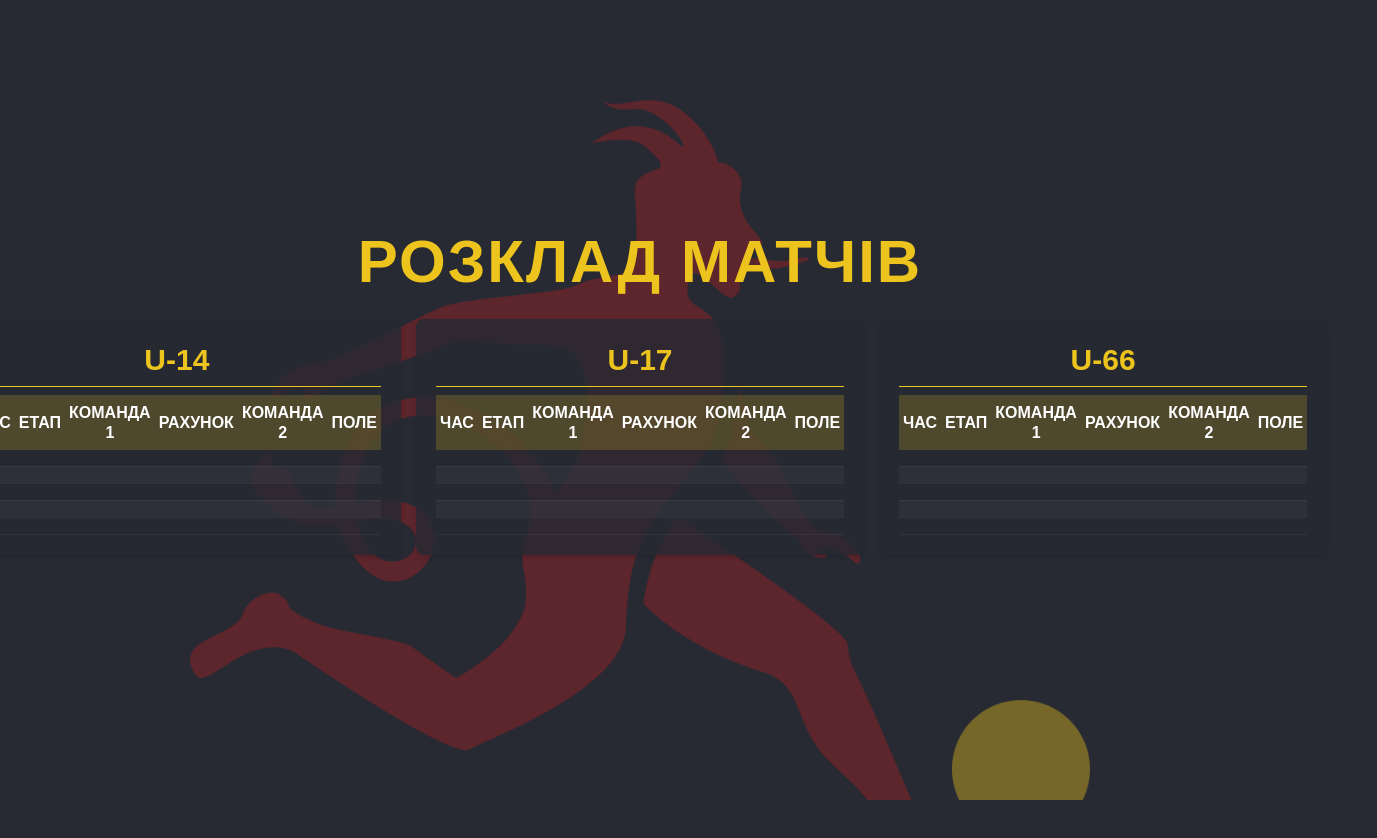
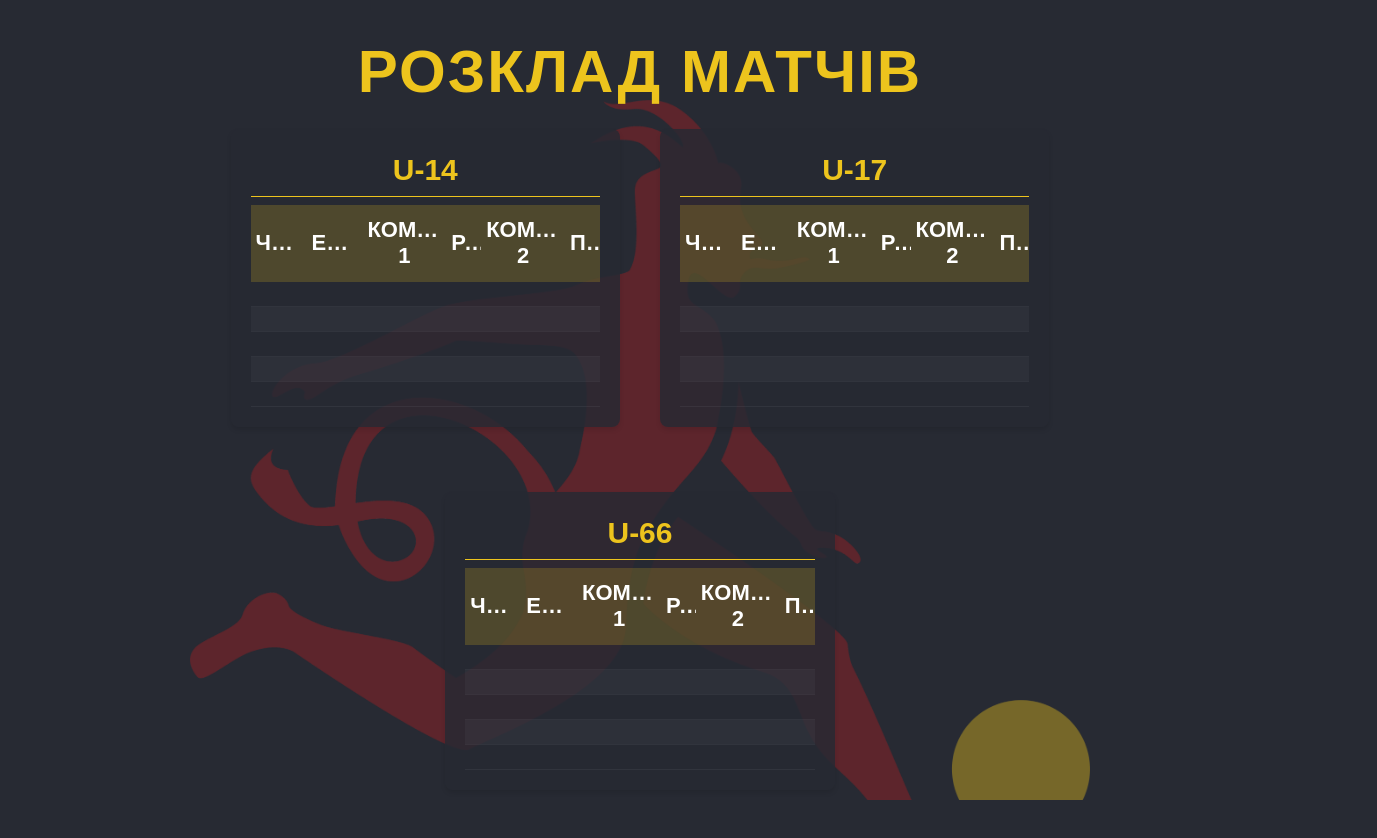
Before and after one commit to DemiaKo/Kubok-Blyznytsi, a website: page 1scrF.html in a window 1280 px wide. Shown: the whole page, 1377 px wide, since content can reach past the window. Before the commit the page ends 800 px from the top, so only its background shows below. Drawn offline with Linux system fonts and the light colour scheme; no server answers.

Commit message:
dqwaD6323213213

```diff
--- a/1scrF.css
+++ b/1scrF.css
@@ -195,41 +195,33 @@ tr:hover {
     }
 }
 
-/* --- ІДЕАЛЬНИЙ ФІКС ДЛЯ 3-Х ТАБЛИЦЬ У РЯД (AFTERFINAL) --- */
+/* --- ПРОСТОРІ ТАБЛИЦІ В СТИЛІ 2SCR (AFTERFINAL) --- */
 
 .match-schedule {
-    /* Дозволяємо браузеру самому ідеально розподіляти ширину колонок під текст */
-    table-layout: auto !important;
     width: 100%;
+    table-layout: fixed; /* Фіксуємо ширину, щоб таблиця не "скакала" */
+    border-collapse: collapse;
 }
 
 .match-schedule th, .match-schedule td {
-    /* НАЙГОЛОВНІШЕ: Дозволяємо тексту переноситися на новий рядок і не обрізатися! */
-    white-space: normal !important;
-    overflow: visible !important;
-    text-overflow: clip !important;
-    line-height: 1.2 !important;
-    word-wrap: break-word !important;
+    text-align: center;
+    padding: 12px 5px !important; /* Більше простору у висоту */
+    white-space: nowrap !important; /* Забороняємо тексту переноситися як попало */
+    overflow: hidden;
+    text-overflow: ellipsis; /* Якщо щось не влазить - будуть три крапки */
 }
 
-.match-schedule th {
-    /* Трохи менший шрифт для заголовків */
-    font-size: 16px !important;
-    padding: 8px 4px !important;
+/* Дозволяємо перенос тексту ТІЛЬКИ для назв команд, якщо вони дуже довгі */
+table th:nth-child(3), table td:nth-child(3),
+table th:nth-child(5), table td:nth-child(5) {
+    white-space: normal !important;
+    line-height: 1.2 !important;
 }
 
-.match-schedule td {
-    /* Оптимальний шрифт для самих даних */
-    font-size: 18px !important;
-    padding: 8px 4px !important;
-}
-
-/* Задаємо мінімальні розміри для цифр, щоб вони не стискалися */
-table th:nth-child(4), table td:nth-child(4) {
-    min-width: 55px;
-    font-weight: bold;
-} /* Рахунок */
-
-table th:nth-child(6), table td:nth-child(6) {
-    min-width: 45px;
-} /* Поле */
+/* Ідеальні пропорції для 6-ти колонок (тепер їм є де розгулятися) */
+table th:nth-child(1), table td:nth-child(1) { width: 16% !important; } /* Час */
+table th:nth-child(2), table td:nth-child(2) { width: 16% !important; } /* Етап */
+table th:nth-child(3), table td:nth-child(3) { width: 24% !important; } /* Команда 1 */
+table th:nth-child(4), table td:nth-child(4) { width: 10% !important; font-weight: bold; font-size: 22px !important;} /* Рахунок */
+table th:nth-child(5), table td:nth-child(5) { width: 24% !important; } /* Команда 2 */
+table th:nth-child(6), table td:nth-child(6) { width: 10% !important; } /* Поле */
--- a/1scrF.html
+++ b/1scrF.html
@@ -14,7 +14,7 @@
             <h1>Розклад матчів</h1>
         </div>
 
-        <div style="display: flex; justify-content: space-between; width: 100%; max-width: 1900px; gap: 15px;">
+        <div style="display: flex; flex-wrap: wrap; justify-content: center; width: 100%; max-width: 1900px; gap: 40px;">
 
             <div style="width: 33%;">
                 <div class="tournament-table match-table">
```
